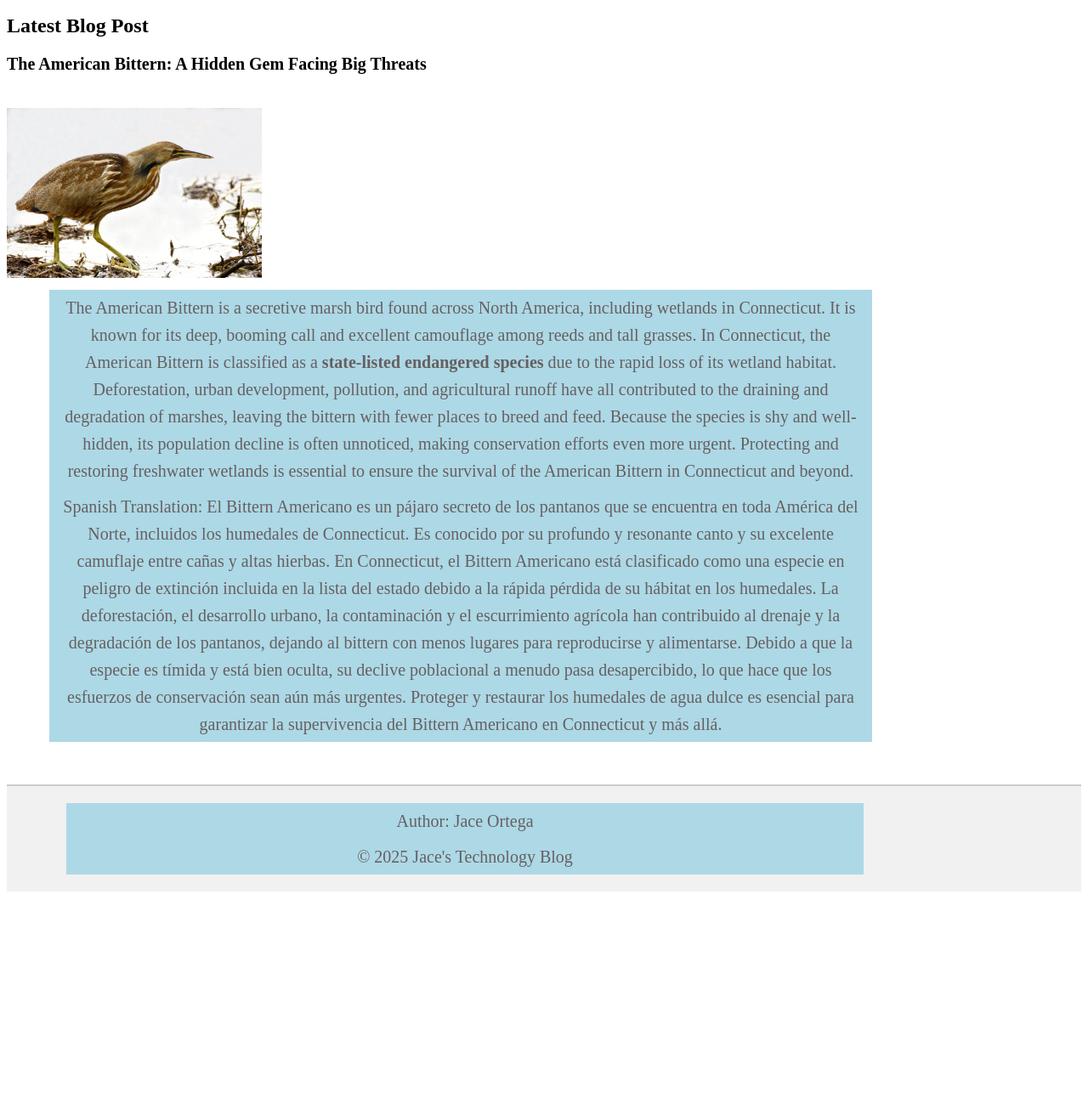
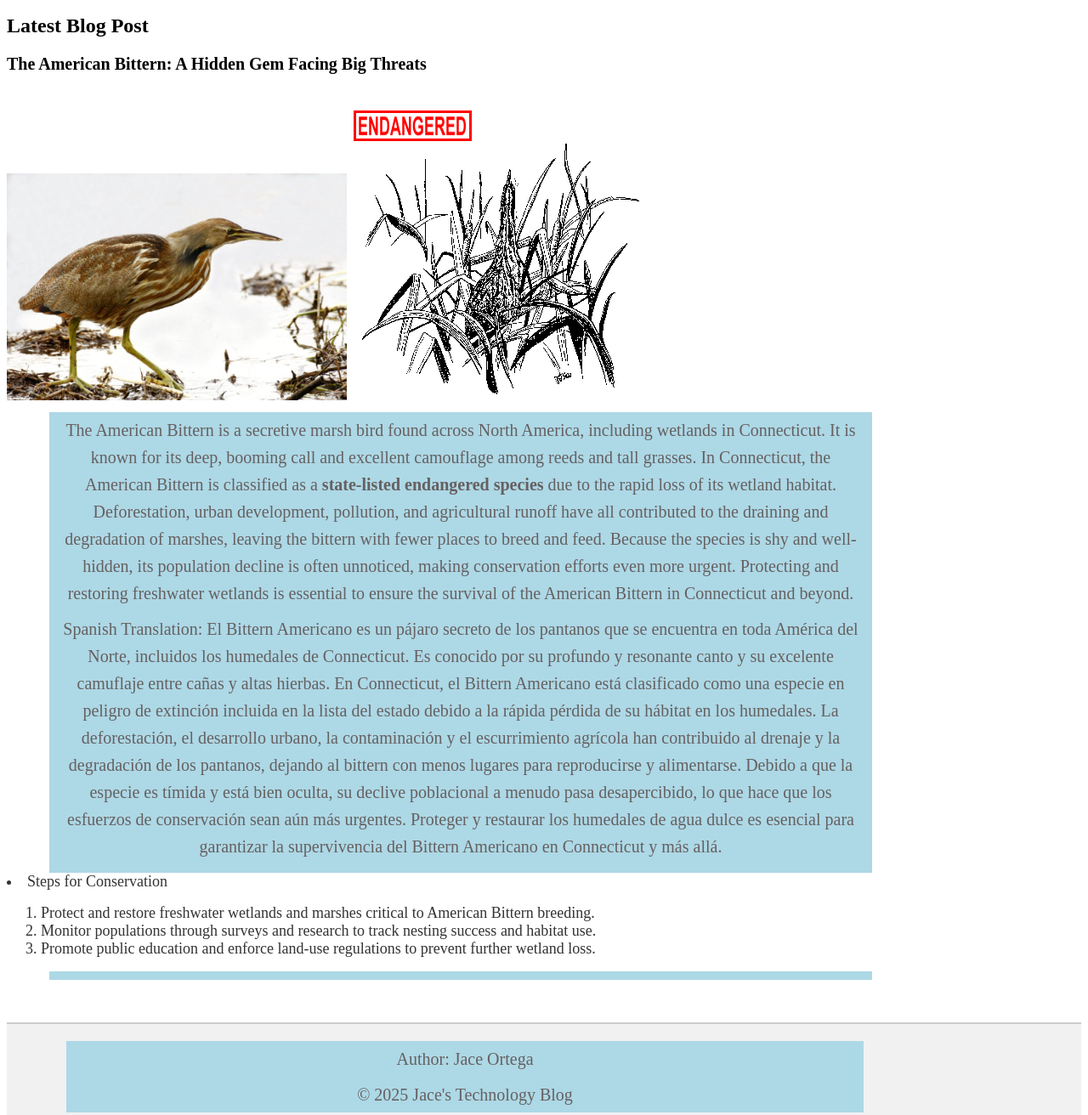
Before and after one commit to jayop1259/Jason-s-DAE-Projects, a plain HTML site: page html_1/blog.html in a window 1280 px wide. Shown: the part 208-1520 px from the top of the page at 85% size. Before the commit the page ends 1265 px from the top, so only its background shows below. Drawn offline with Linux system fonts and the light colour scheme.

Commit message:
updated website to add more pictures and steps for conservation

```diff
--- a/html_1/blog.html
+++ b/html_1/blog.html
@@ -26,7 +26,9 @@
     <article>
       <h2>Latest Blog Post</h2>
       <h3>The American Bittern: A Hidden Gem Facing Big Threats</h3>
-      <img src="American Bittern.jpeg" alt="American Bittern bird" class="image" title="American Bittern" style="max-width: 300px; height: auto;" />
+      <img src="American Bittern.jpeg" alt="American Bittern bird" class="image" title="American Bittern" style="max-width: 400px; height: auto;" />
+      <img src="ABittern.gif" alt="Image 2" style="margin-right: 20px;" />
+
       <p>
         The American Bittern is a secretive marsh bird found across North America, including wetlands in Connecticut.
         It is known for its deep, booming call and excellent camouflage among reeds and tall grasses.
@@ -47,7 +49,17 @@
         Debido a que la especie es tímida y está bien oculta, su declive poblacional a menudo pasa desapercibido, lo que hace que los esfuerzos de conservación sean aún más urgentes.
         Proteger y restaurar los humedales de agua dulce es esencial para garantizar la supervivencia del Bittern Americano en Connecticut y más allá.
       </p>
+      <p>
+      <li>Steps for Conservation</li>
+    </ul>
+    <ol>
+        <li>Protect and restore freshwater wetlands and marshes critical to American Bittern breeding. </li>
+        <li>Monitor populations through surveys and research to track nesting success and habitat use.</li>
+        <li>Promote public education and enforce land-use regulations to prevent further wetland loss.</li>
+    </ol>
+  </p>
     </article>
+
   </main>
 
   <!-- Footer starts here -->
--- a/html_1/styles.css
+++ b/html_1/styles.css
@@ -194,3 +194,7 @@ main {
   .card h3 {
     color: #333;
   }
+
+  .spaced-image {
+    margin-right: 20px;
+  }
```
Also changed, not shown: html_1/about.html (+1 -0 lines), html_1/contact.html (+1 -0 lines), html_1/index.html (+3 -0 lines), html_1/ABittern.gif (added), 1 other file.
